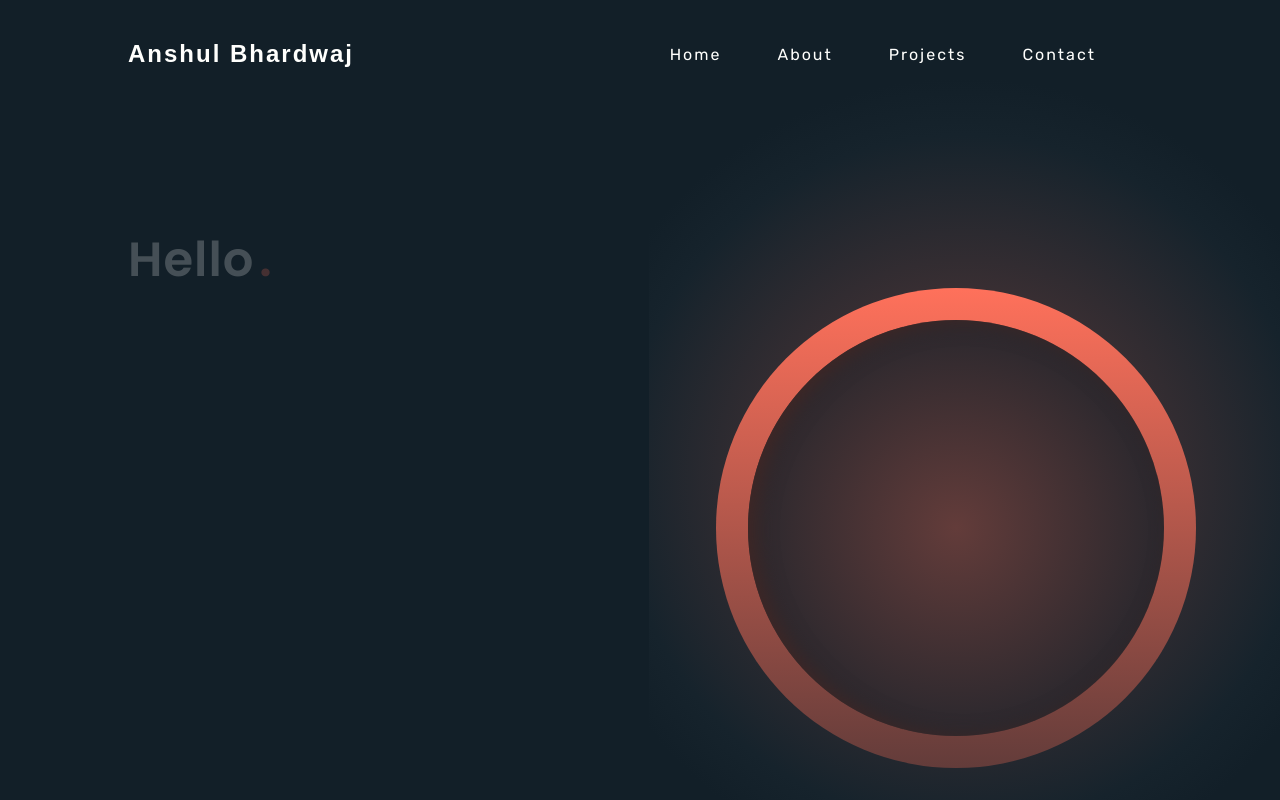
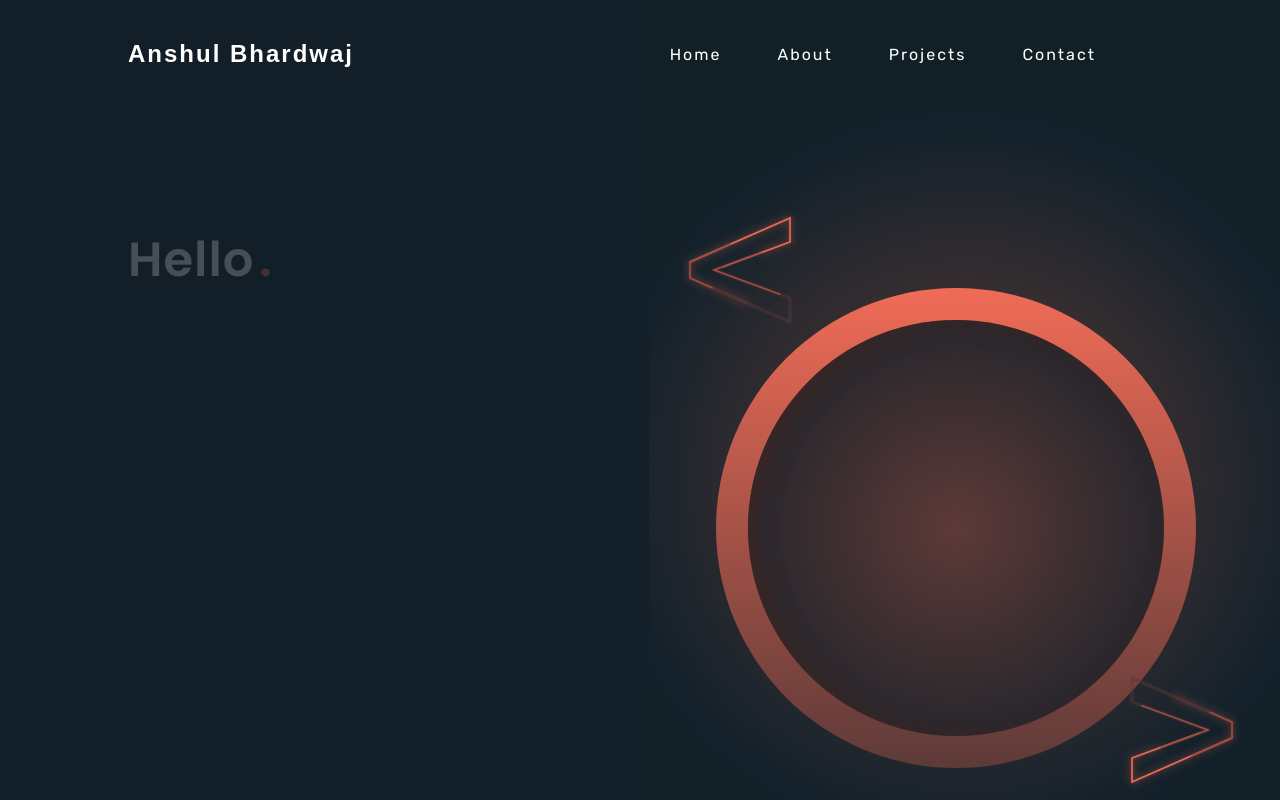
Before and after one commit to AnshulBh07/portfolio-ts, a React app: page / in a window 1280 px wide. Shown: the top 800 px of the page. Built offline with nearby package versions, Linux system fonts and the light colour scheme; the HTML template or start-up script is replaced by a standard one; a web font is replaced by a local one.

Commit message:
added brackets svg

```diff
--- a/src/components/hero/Home.tsx
+++ b/src/components/hero/Home.tsx
@@ -2,6 +2,7 @@ import React from "react";
 import styles from "../../sass/homeStyles.module.scss";
 import { useSelector } from "react-redux";
 import { RootState } from "../../store";
+import { Brackets } from "../preloader/Brackets";
 
 export const Home: React.FC = () => {
   const skillsList = [
@@ -57,6 +58,14 @@ export const Home: React.FC = () => {
               <div className={styles.inner_ring}></div>
             </div>
           </div>
+
+          <div className={styles.bracket1}>
+            <Brackets />
+          </div>
+
+          <div className={styles.bracket2}>
+            <Brackets />
+          </div>
         </div>
       </div>
 
--- /dev/null
+++ b/src/components/preloader/Brackets.tsx
@@ -0,0 +1,32 @@
+import React from "react";
+import styles from "../../sass/bracketsStyles.module.scss";
+
+export const Brackets: React.FC = () => {
+  return (
+    <div className={styles.container}>
+      <svg height={300} width={300}>
+        {/* create a grid for better visual aid */}
+        {/* draw shape */}
+        <path
+          className={styles.path1}
+          d="M20,130 L20,170 L270,280 L270,220 L80,150 L270,80 L270,20 Z"
+        />
+
+        <path
+          className={styles.path2}
+          d="M20,130 L20,170 L270,280 L270,220 L80,150 L270,80 L270,20 Z"
+        />
+
+        <path
+          className={styles.path3}
+          d="M20,130 L20,170 L270,280 L270,220 L80,150 L270,80 L270,20 Z"
+        />
+
+        <path
+          className={styles.path4}
+          d="M20,130 L20,170 L270,280 L270,220 L80,150 L270,80 L270,20 Z"
+        />
+      </svg>
+    </div>
+  );
+};
--- a/src/helper-functions/scrollEnableDisable.ts
+++ b/src/helper-functions/scrollEnableDisable.ts
@@ -1,8 +1,8 @@
 // contains functions that lock and unlock the scroll
 export const disableScroll = () => {
-  document.body.style.overflow = "hidden";
+  document.body.style.overflowY = "hidden";
 };
 
 export const enableScroll = () => {
-  document.body.style.overflow = "scroll";
+  document.body.style.overflowY = "scroll";
 };
--- /dev/null
+++ b/src/sass/bracketsStyles.module.scss
@@ -0,0 +1,42 @@
+@import "./mixins.scss";
+@import "./variables.scss";
+
+.container {
+  @include flexProp(row, 0rem, center, center);
+
+  .path1 {
+    stroke: #633c3a;
+    fill: none;
+    stroke-width: 4;
+    filter: blur(2px);
+  }
+
+  .path2 {
+    stroke: #cf6251;
+    fill: none;
+    stroke-width: 4;
+    stroke-dasharray: 500;
+    stroke-dashoffset: 300;
+    stroke-linecap: round;
+    filter: blur(10px);
+  }
+
+  .path3 {
+    fill: none;
+    stroke: #ff715b;
+    stroke-width: 4;
+    stroke-dasharray: 700;
+    stroke-dashoffset: 800;
+    stroke-linecap: round;
+    filter: blur(1px);
+  }
+
+  .path4 {
+    fill: none;
+    stroke: #ab4f41;
+    stroke-width: 4;
+    stroke-dasharray: 300;
+    stroke-dashoffset: 800;
+    stroke-linecap: round;
+  }
+}
--- a/src/sass/contactFormStyles.module.scss
+++ b/src/sass/contactFormStyles.module.scss
@@ -6,11 +6,11 @@
   width: 40%;
   opacity: 0;
   filter: blur(10px);
-  transform: translateX(100%);
+  transform: translateX(-2rem);
 
   &.active {
-    animation: slideLeft 0.4s ease forwards;
-    animation-delay: 0.4s;
+    animation: slideRight 0.4s ease forwards;
+    animation-delay: 0.7s;
   }
 
   .input_wrapper {
@@ -83,9 +83,22 @@
   }
 }
 
+@keyframes slideRight {
+  from {
+    transform: translateX(-100%);
+    filter: blur(20px);
+    opacity: 0;
+  }
+  to {
+    transform: translateX(0);
+    filter: blur(0);
+    opacity: 1;
+  }
+}
+
 @keyframes slideLeft {
   from {
-    transform: translateX(100%);
+    transform: translateX(-2rem);
     filter: blur(10px);
     opacity: 0;
   }
--- a/src/sass/contactStyles.module.scss
+++ b/src/sass/contactStyles.module.scss
@@ -95,7 +95,7 @@
 @keyframes slideRight {
   from {
     transform: translateX(-100%);
-    filter: blur(10px);
+    filter: blur(20px);
     opacity: 0;
   }
   to {
@@ -182,11 +182,7 @@
 
         .social_media_wrapper {
           justify-content: center;
-
-          .socialBtn {
-            height: 5rem;
-            width: 5rem;
-          }
+          gap: 2rem;
         }
       }
     }
--- a/src/sass/homeStyles.module.scss
+++ b/src/sass/homeStyles.module.scss
@@ -105,6 +105,9 @@
       width: 50%;
       height: 100%;
       position: relative;
+      opacity: 0;
+      animation: nameAppear 1s ease forwards;
+      animation-delay: 0.3s;
 
       .ring_wrapper {
         @include flexProp(row, 0rem, center, flex-end);
@@ -134,6 +137,26 @@
             box-shadow: inset 8px 2px 20px #412725;
           }
         }
+      }
+
+      .bracket1 {
+        position: absolute;
+        top: 15%;
+        left: -9%;
+        transform-origin: center;
+        transform: scale(0.4);
+        animation: hoverBracket 5s ease-in-out infinite;
+      }
+
+      .bracket2 {
+        position: absolute;
+        transform-origin: center;
+        transform: scale(0.4);
+        rotate: 0 0 1 180deg;
+        right: -8%;
+        bottom: -10%;
+        animation: hoverBracket 5s ease-in-out infinite;
+        animation-delay: 0.5s;
       }
     }
   }
@@ -206,6 +229,21 @@
   }
   to {
     width: 30%;
+  }
+}
+
+@keyframes hoverBracket {
+  0% {
+    transform: scale(0.4) translateY(0rem);
+    opacity: 1;
+  }
+  50% {
+    transform: scale(0.4) translateY(-1.5rem);
+    opacity: 0.8;
+  }
+  100% {
+    transform: scale(0.4) translateY(0rem);
+    opacity: 1;
   }
 }
 
@@ -303,6 +341,14 @@
             }
           }
         }
+
+        .bracket1 {
+          display: none;
+        }
+
+        .bracket2 {
+          display: none;
+        }
       }
     }
 
```
